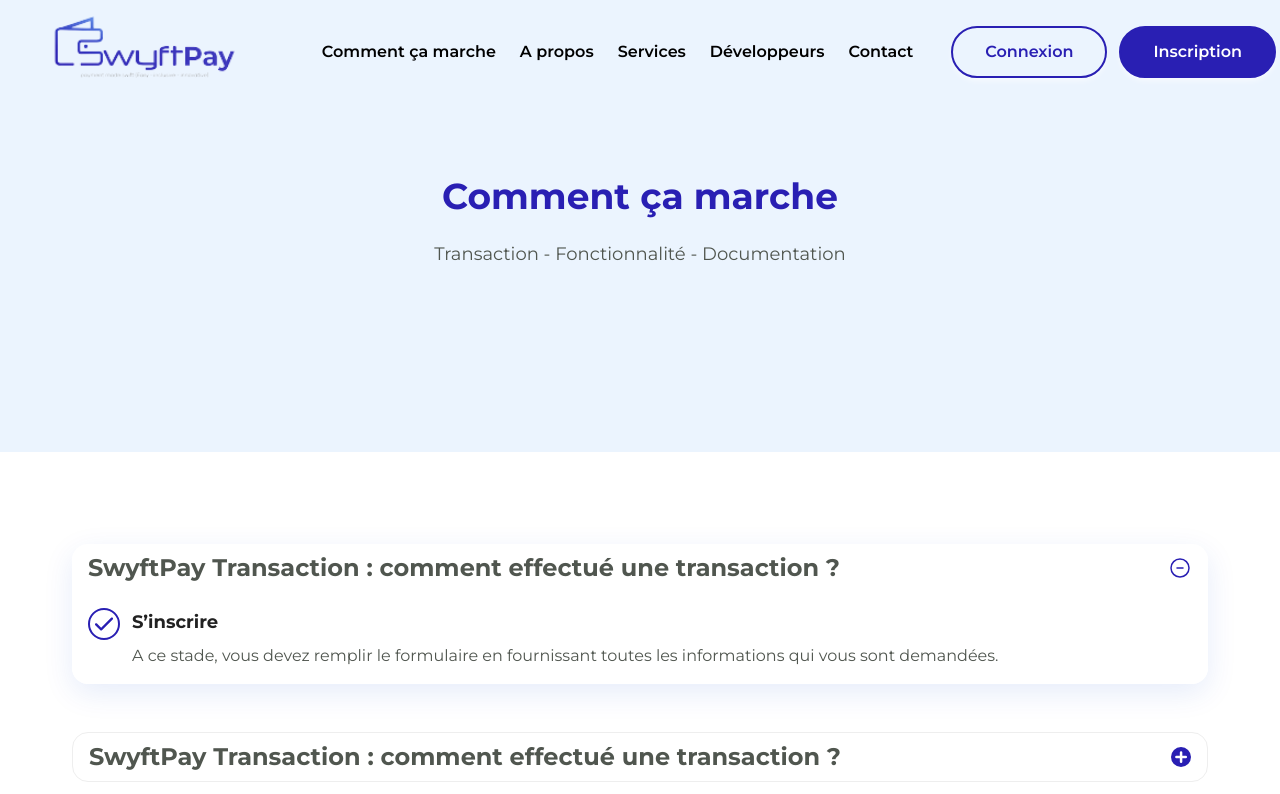
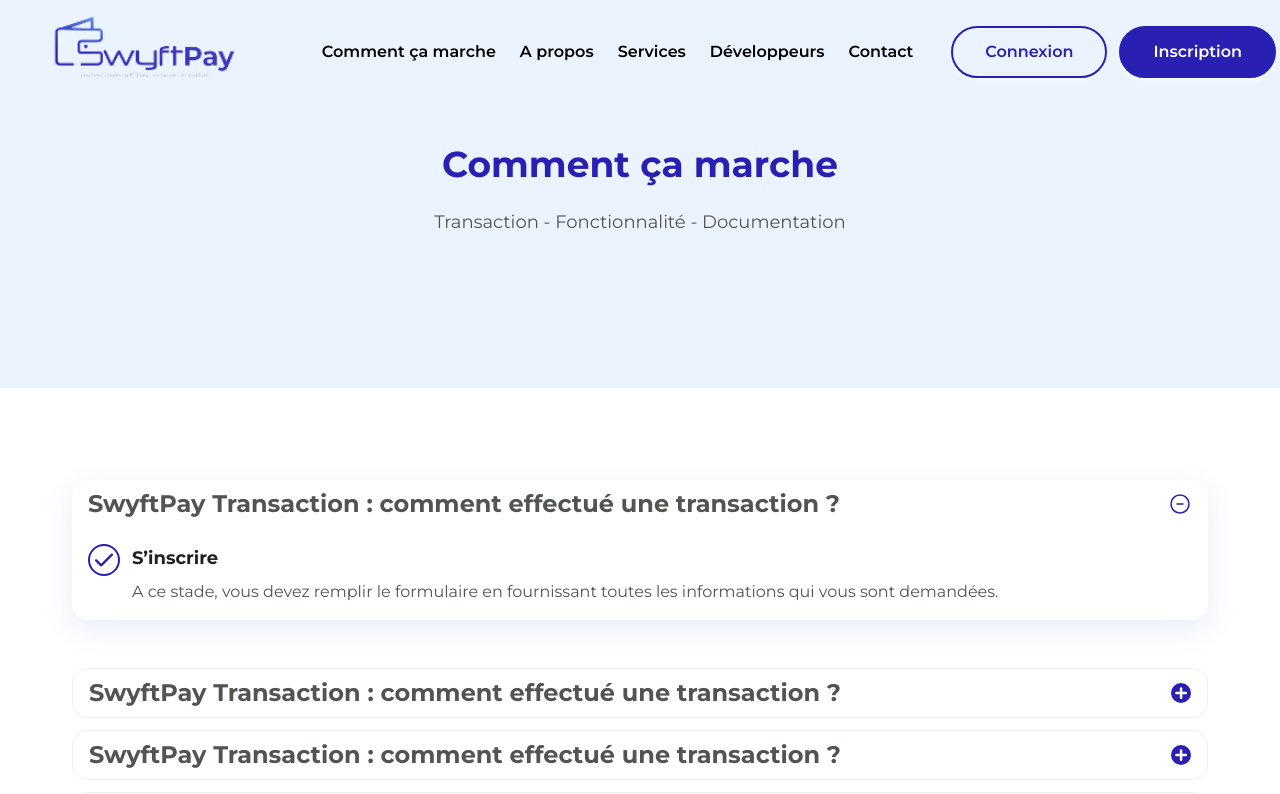
Before and after one commit to swyftpay-drc/frontend, a Next.js app: page /how-kit-works in a window 1280 px wide. Shown: the top 794 px of the page. Built offline with nearby package versions, Linux system fonts and the light colour scheme.

Commit message:
refactor:update banner Title

```diff
--- a/src/components/client/layouts/banner-section/index.tsx
+++ b/src/components/client/layouts/banner-section/index.tsx
@@ -10,7 +10,7 @@
 const BannerSection: React.FC<Props> = ({ title, subTitle }) => {
   return (
     <>
-      <div className="w-full bg-primary-400 py-44">
+      <div className="w-full bg-primary-400 py-32 lg:py-36">
         <BaseContainer className="flex justify-center items-center">
           <div className="flex flex-col gap-2 md:gap-6 items-center">
             <h1 className="text-2xl md:text-4xl text-primary-900 font-bold">
```
